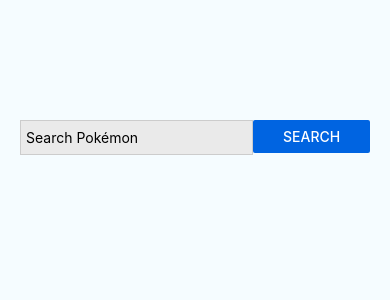
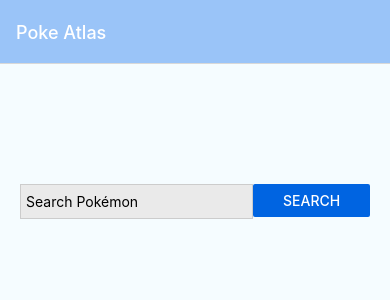
Before and after one commit to Build-My-Own-BYOX/pokemon-scuffle, a React Native app in the folder PokeScuffleApp/: screen / in a window 390 px wide. Shown: the top 300 px of the page. Built offline with nearby package versions, Linux system fonts and the light colour scheme.

Commit message:
add navigation between atlas and poke detail screen

```diff
--- a/PokeScuffleApp/App.tsx
+++ b/PokeScuffleApp/App.tsx
@@ -1,11 +1,11 @@
-import Atlas from './src/components/screens/AtlasScreen';
-import { createStackNavigator } from '@react-navigation/stack';
-
-// Create a stack navigator
-const Stack = createStackNavigator();
+import "react-native-gesture-handler";
+import { NavigationContainer } from "@react-navigation/native";
+import { StackNavigator } from "./src/navigations/StackNavigators";
 
 export default function App() {
   return (
-    <Atlas />
+    <NavigationContainer>
+      <StackNavigator />
+    </NavigationContainer>
   );
 }
--- a/PokeScuffleApp/package.json
+++ b/PokeScuffleApp/package.json
@@ -9,7 +9,9 @@
     "web": "expo start --web"
   },
   "dependencies": {
+    "@react-native-masked-view/masked-view": "0.2.8",
     "@react-navigation/native": "^6.1.6",
+    "@react-navigation/stack": "^6.3.16",
     "@types/react": "~18.0.27",
     "axios": "^1.4.0",
     "expo": "~48.0.15",
@@ -17,6 +19,9 @@
     "pokemon": "^2.3.5",
     "react": "18.2.0",
     "react-native": "0.71.8",
+    "react-native-gesture-handler": "~2.9.0",
+    "react-native-safe-area-context": "4.5.0",
+    "react-native-screens": "^3.20.0",
     "typescript": "^4.9.4"
   },
   "devDependencies": {
--- a/PokeScuffleApp/src/components/molecules/PokemonView.tsx
+++ b/PokeScuffleApp/src/components/molecules/PokemonView.tsx
@@ -1,15 +1,30 @@
-import React from 'react';
-import { View, Text, Image, FlatList, StyleSheet } from 'react-native';
-import {Pokemon} from '../../types/Pokemon'
+import React from "react";
+import { View, Text, Image, FlatList, StyleSheet } from "react-native";
+import { useNavigation } from '@react-navigation/native';
+import { Pokemon } from "../../types/Pokemon";
+import { TouchableOpacity } from "react-native-gesture-handler";
+import { PokeDetailScreenName } from "../../constants/Screens";
 
 const PokemonView: React.FC<Pokemon> = (pokemon) => {
+  const { navigate } = useNavigation()
+
   if (!pokemon.name) {
     return null;
   }
 
   return (
+    <TouchableOpacity
+      activeOpacity={0.9}
+      onPress={() =>
+        navigate(PokeDetailScreenName)
+      }
+    >
       <View style={styles.mainDetails}>
-      <Image source={{ uri: pokemon.pic }} style={styles.image} resizeMode="contain" />
+        <Image
+          source={{ uri: pokemon.pic }}
+          style={styles.image}
+          resizeMode="contain"
+        />
 
         <Text style={styles.mainText}>{pokemon.name}</Text>
 
@@ -29,6 +44,7 @@ const PokemonView: React.FC<Pokemon> = (pokemon) => {
           <Text>{pokemon.desc}</Text>
         </View>
       </View>
+    </TouchableOpacity>
   );
 };
 
@@ -36,7 +52,7 @@ const PokemonView: React.FC<Pokemon> = (pokemon) => {
 const styles = StyleSheet.create({
   mainDetails: {
     padding: 30,
-    alignItems: 'center',
+    alignItems: "center",
   },
   image: {
     width: 100,
@@ -44,77 +60,77 @@ const styles = StyleSheet.create({
   },
   mainText: {
     fontSize: 25,
-    fontWeight: 'bold',
-    textAlign: 'center',
+    fontWeight: "bold",
+    textAlign: "center",
   },
   description: {
     marginTop: 20,
   },
   types: {
-    flexDirection: 'row',
+    flexDirection: "row",
     marginTop: 20,
   },
   type: {
     padding: 5,
     width: 100,
-    alignItems: 'center',
+    alignItems: "center",
   },
   typeText: {
-    color: '#fff',
+    color: "#fff",
   },
   normal: {
-    backgroundColor: '#8a8a59',
+    backgroundColor: "#8a8a59",
   },
   fire: {
-    backgroundColor: '#f08030',
+    backgroundColor: "#f08030",
   },
   water: {
-    backgroundColor: '#6890f0',
+    backgroundColor: "#6890f0",
   },
   electric: {
-    backgroundColor: '#f8d030',
+    backgroundColor: "#f8d030",
   },
   grass: {
-    backgroundColor: '#78c850',
+    backgroundColor: "#78c850",
   },
   ice: {
-    backgroundColor: '#98d8d8',
+    backgroundColor: "#98d8d8",
   },
   fighting: {
-    backgroundColor: '#c03028',
+    backgroundColor: "#c03028",
   },
   poison: {
-    backgroundColor: '#a040a0',
+    backgroundColor: "#a040a0",
   },
   ground: {
-    backgroundColor: '#e0c068',
+    backgroundColor: "#e0c068",
   },
   flying: {
-    backgroundColor: '#a890f0',
+    backgroundColor: "#a890f0",
   },
   psychic: {
-    backgroundColor: '#f85888',
+    backgroundColor: "#f85888",
   },
   bug: {
-    backgroundColor: '#a8b820',
+    backgroundColor: "#a8b820",
   },
   rock: {
-    backgroundColor: '#b8a038',
+    backgroundColor: "#b8a038",
   },
   ghost: {
-    backgroundColor: '#705898',
+    backgroundColor: "#705898",
   },
   dragon: {
-    backgroundColor: '#7038f8',
+    backgroundColor: "#7038f8",
   },
   dark: {
-    backgroundColor: '#705848',
+    backgroundColor: "#705848",
   },
   steel: {
-    backgroundColor: '#b8b8d0',
+    backgroundColor: "#b8b8d0",
   },
   fairy: {
-    backgroundColor: '#e898e8',
+    backgroundColor: "#e898e8",
   },
 });
 
--- a/PokeScuffleApp/src/components/screens/AtlasScreen.tsx
+++ b/PokeScuffleApp/src/components/screens/AtlasScreen.tsx
@@ -9,6 +9,7 @@ import {
 import { Pokemon } from "../../types/Pokemon";
 import PokemonView from "../molecules/PokemonView";
 import SearchPokemon from "../molecules/SearchPokemon";
+import { useNavigation } from "@react-navigation/native";
 
 interface State {
   isLoading: boolean;
--- a/PokeScuffleApp/src/components/screens/PokeDetailScreen.tsx
+++ b/PokeScuffleApp/src/components/screens/PokeDetailScreen.tsx
@@ -1,5 +1,5 @@
 import React, { Component } from "react";
-import { SafeAreaView } from "react-native";
+import { SafeAreaView, Text } from "react-native";
 
 interface State {}
 
@@ -13,7 +13,7 @@ class PokeDetailScreen extends Component<{}, State> {
   render() {
     return (
       <SafeAreaView>
-        <h1>Hello there</h1>
+        <Text>Hello there</Text>
       </SafeAreaView>
     );
   }
--- /dev/null
+++ b/PokeScuffleApp/src/constants/Screens.tsx
@@ -0,0 +1,7 @@
+const PokeAtlasScreenName = "Poke Atlas"
+const PokeDetailScreenName = "Pokemon Detail"
+
+export {
+    PokeAtlasScreenName,
+    PokeDetailScreenName
+}
--- /dev/null
+++ b/PokeScuffleApp/src/navigations/StackNavigators.tsx
@@ -0,0 +1,38 @@
+import React from "react";
+import { createStackNavigator } from "@react-navigation/stack";
+import Atlas from "../components/screens/AtlasScreen";
+import PokeDetailScreen from "../components/screens/PokeDetailScreen";
+import {
+  PokeAtlasScreenName,
+  PokeDetailScreenName,
+} from "../constants/Screens";
+
+export type RootStackParams = {
+  [PokeAtlasScreenName]: undefined;
+  [PokeDetailScreenName]: undefined;
+}
+
+declare global {
+  namespace ReactNavigation {
+      interface RootParamList extends RootStackParams { }
+  }
+}
+
+const Stack = createStackNavigator<RootStackParams>();
+
+export const StackNavigator = () => {
+  return (
+    <Stack.Navigator
+      screenOptions={{
+        headerStyle: {
+          backgroundColor: "#9AC4F8",
+        },
+        headerTintColor: "white",
+        headerBackTitle: "Back",
+      }}
+    >
+      <Stack.Screen name={PokeAtlasScreenName} component={Atlas} />
+      <Stack.Screen name={PokeDetailScreenName} component={PokeDetailScreen} />
+    </Stack.Navigator>
+  );
+};
```
Also changed, not shown: 1 other file (tests, documents, lock files or other folders). Lines whose indentation alone changed are shown as unchanged.
